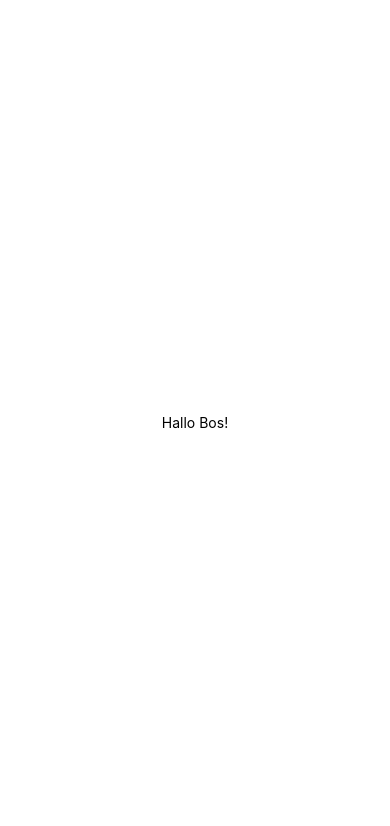
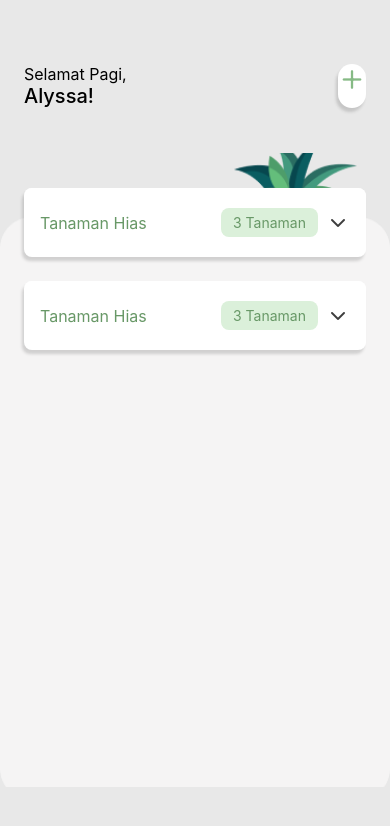
Before and after one commit to H8-FP-GreenSaver/Client, a React Native app in the folder GreenSaver/: screen / in a window 390 px wide. Shown: the top 826 px of the page. Built offline with nearby package versions, Linux system fonts and the light colour scheme.

Commit message:
feat: layouting, add component (dropdown with pagination)

```diff
--- a/GreenSaver/App.js
+++ b/GreenSaver/App.js
@@ -1,11 +1,16 @@
 import { StatusBar } from "expo-status-bar";
 import { StyleSheet, Text, View } from "react-native";
 import LoginScreen from "./screens/LoginPage";
+import { createNativeStackNavigator } from "@react-navigation/native-stack";
+
+import Home from "./screens/HomeScreen";
+const Stack = createNativeStackNavigator();
 
 export default function App() {
   return (
     <View style={styles.container}>
-      <Text>Hallo Bos!</Text>
+      {/* <Text>Hallo Bos</Text> */}
+      <Home />
       {/* <LoginScreen /> */}
       <StatusBar style="auto" />
     </View>
--- /dev/null
+++ b/GreenSaver/components/Dropdown.js
@@ -0,0 +1,110 @@
+import React, { useState } from 'react';
+import { View, Text, TouchableOpacity, StyleSheet, Image } from 'react-native';
+import { Feather } from '@expo/vector-icons';
+
+export const Dropdown = ({ plants, category }) => {
+    const [isOpen, setIsOpen] = useState(false);
+    const [currentPage, setCurrentPage] = useState(0);
+    const itemsPerPage = 1;
+
+    const toggleDropdown = () => {
+        setIsOpen(!isOpen);
+    };
+
+    const handlePrevPage = () => {
+        if (currentPage > 0) {
+            setCurrentPage(currentPage - 1);
+        } else {
+            setCurrentPage(plants.length - 1)
+        }
+    };
+
+    const handleNextPage = () => {
+        if ((currentPage + 1) * itemsPerPage < plants.length) {
+            setCurrentPage(currentPage + 1);
+        }
+
+        if ((currentPage + 1) === plants.length){
+            setCurrentPage(0)
+        }
+    };
+
+    return (
+        <View style={styles.dropdownContainer}>
+            <TouchableOpacity onPress={toggleDropdown} style={[styles.dropdownHeader, styles.shadowProp]}>
+                <Text style={styles.headerText}>{category}</Text>
+                <Text style={styles.plantsAmount}>{plants.length} Tanaman</Text>
+                <View>
+                    {!isOpen ?
+                        <Feather name="chevron-down" size={24} color="#3D3D3D" />
+                        :
+                        <Feather name="chevron-up" size={24} color="#3D3D3D" />
+                    }
+                </View>
+            </TouchableOpacity>
+            {isOpen && (
+                <View style={{ flexDirection: "row", justifyContent: "center", alignItems: "center", padding: 16, paddingTop: 0, gap: 8 }}>
+                    <TouchableOpacity onPress={handlePrevPage}>
+                        <Feather name="chevron-left" size={24} color="black" />
+                    </TouchableOpacity>
+                    <TouchableOpacity style={styles.optionItem}>
+                        <Image
+                            style={{ width: 230, height: 300, objectFit: "cover" }}
+                            source={{ uri: plants[currentPage].imageUrl }}
+                        />
+                        <Text style={{ fontWeight: "500", fontSize: 16, color: "#689867" }}>{plants[currentPage].name}</Text>
+                    </TouchableOpacity>
+                    <TouchableOpacity onPress={handleNextPage}>
+                        <Feather name="chevron-right" size={24} color="black" />
+                    </TouchableOpacity>
+                </View>
+            )}
+        </View>
+    );
+};
+
+const styles = StyleSheet.create({
+    dropdownContainer: {
+        marginTop: 24,
+        backgroundColor: "white",
+        borderRadius: 8
+    },
+    dropdownHeader: {
+        flexDirection: "row",
+        paddingHorizontal: 16,
+        paddingVertical: 20,
+        backgroundColor: "white",
+        alignItems: "center",
+        borderRadius: 8,
+        zIndex: 1
+    },
+    headerText: {
+        marginEnd: "auto",
+        fontSize: 16,
+        color: "#689867"
+    },
+    dropdownList: {
+        height: 300,
+        backgroundColor: "white",
+        borderRadius: 8
+    },
+    optionItem: {
+        alignItems: "center",
+        padding: 10,
+    },
+    plantsAmount: {
+        marginEnd: 8,
+        paddingHorizontal: 12,
+        paddingVertical: 6,
+        borderRadius: 8,
+        backgroundColor: "#DBF0DA",
+        color: "#689867",
+    },
+    shadowProp: {
+        elevation: 8,
+        shadowColor: '#3F3F3F',
+        shadowOffset: { width: -2, height: 4 },
+        shadowOpacity: 0.2,
+        shadowRadius: 3,
+    },
+});
--- /dev/null
+++ b/GreenSaver/screens/HomeScreen.js
@@ -0,0 +1,85 @@
+import { ImageBackground, StyleSheet, Text, TouchableOpacity, View } from "react-native";
+import { Feather } from '@expo/vector-icons';
+import { Dropdown } from "../components/Dropdown";
+import { useState } from "react";
+
+export default function Home() {
+    const [category, setCategory] = useState('Tanaman Hias');
+    const plants = [
+        {
+            name: 'Plant 1',
+            imageUrl: 'https://static.vecteezy.com/system/resources/thumbnails/024/859/837/small_2x/monstera-plant-in-ceramic-pot-illustration-ai-generative-png.png',
+        },
+        {
+            name: 'Plant 2',
+            imageUrl: 'https://static.vecteezy.com/system/resources/thumbnails/027/254/678/small_2x/monstera-plant-in-a-pot-on-a-white-background-ai-generated-png.png',
+        },
+        {
+            name: 'Plant 3',
+            imageUrl: 'https://static.vecteezy.com/system/resources/previews/027/254/690/non_2x/monstera-plant-in-a-pot-on-a-white-background-ai-generated-png.png',
+        }
+    ];
+
+    return (
+        <>
+            <View style={styles.mainContainer}>
+                <View style={styles.headContainer}>
+                    <View style={styles.containerWave}>
+                        <Text style={styles.containerWave.wave}>Selamat Pagi,</Text>
+                        <Text style={styles.containerWave.name}>Alyssa!</Text>
+                    </View>
+                    <TouchableOpacity style={[styles.addButton, styles.shadowProp]}>
+                        <Feather name="plus" size={28} padding={12} color="#86BA85" />
+                    </TouchableOpacity>
+                </View>
+                <View style={{ marginTop: 56 }}>
+                    <Dropdown plants={plants} category={category} />
+                    <Dropdown plants={plants} category={category} />
+                </View>
+            </View>
+            <ImageBackground source={require('../assets/background-homepage.png')} resizeMode="cover" style={styles.backgroundImage} />
+        </>
+    );
+}
+
+const styles = StyleSheet.create({
+    mainContainer: {
+        zIndex: 1,
+        flex: 3,
+        width: "100%",
+        paddingHorizontal: 24,
+        paddingTop: 24,
+        backgroundColor: "#E8E8E8",
+    },
+    backgroundImage: {
+        zIndex: 0,
+        flex: 16,
+        width: "100%",
+        backgroundColor: "#E8E8E8"
+    },
+    headContainer: {
+        flexDirection: "row",
+        marginTop: 40,
+    },
+    containerWave: {
+        marginRight: "auto",
+        wave: {
+            fontSize: 16,
+        },
+        name: {
+            fontSize: 20,
+            fontWeight: "500"
+        }
+    },
+    addButton: {
+        borderRadius: 28,
+        backgroundColor: "white"
+    },
+    shadowProp: {
+        elevation: 8,
+        shadowColor: '#3F3F3F',
+        shadowOffset: { width: -2, height: 4 },
+        shadowOpacity: 0.2,
+        shadowRadius: 3,
+    },
+});
```
Also changed, not shown: GreenSaver/assets/background-homepage.png (added), GreenSaver/assets/plant1.png (added).
